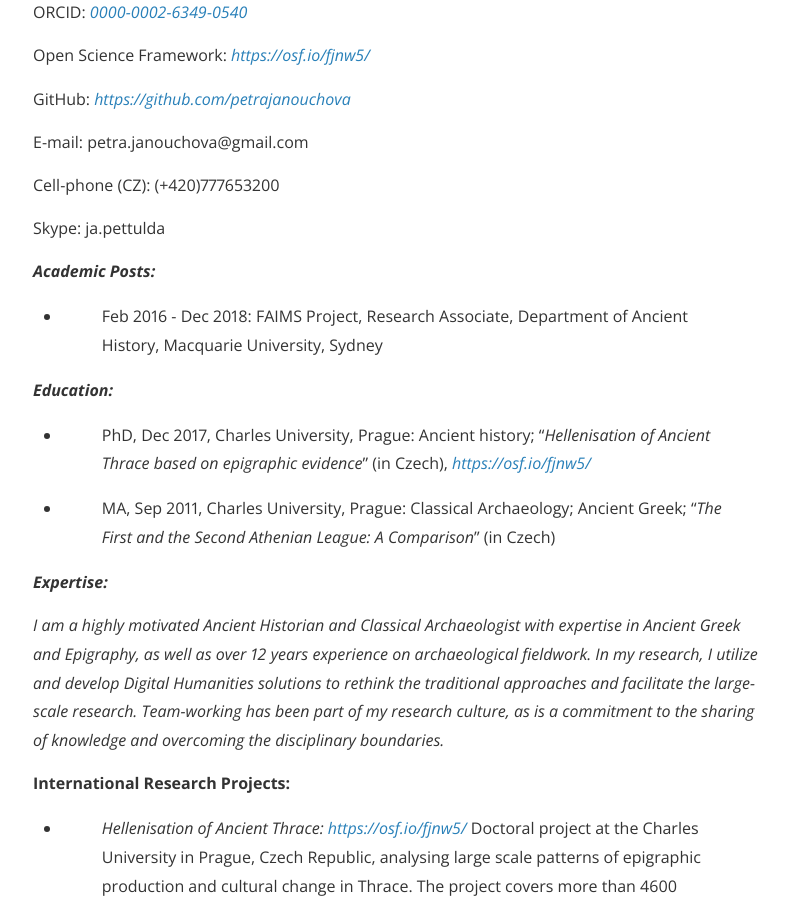
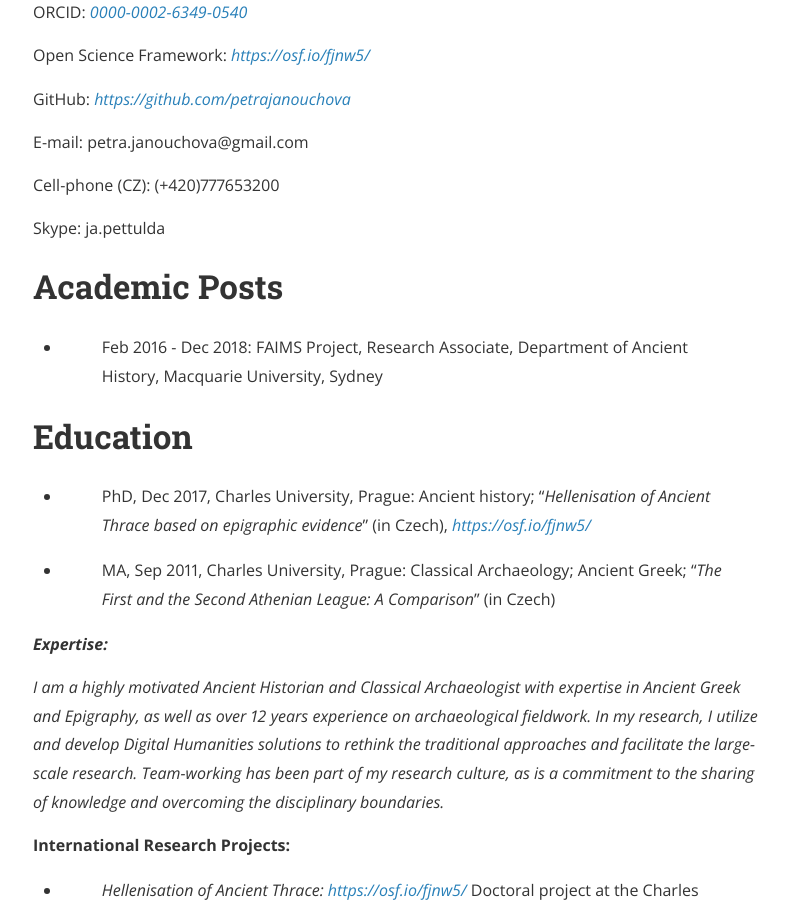
Before and after one commit to petrifiedvoices/petrifiedvoices.github.io, a Jekyll site: the page built from CV.html, in a window 1280 px wide and 900 px high, scrolled down 392 px. Shown: the whole window, without its empty margins (239-1028 px from the left). Built offline with Jekyll 4.4.1, drawn with Linux system fonts in a browser that asks for light colours; nearby versions of some CDN libraries.

```diff
--- a/CV.html
+++ b/CV.html
@@ -14,13 +14,17 @@ permalink: /CV/
 <p>E-mail: petra.janouchova@gmail.com</p>
 <p>Cell-phone (CZ): (+420)777653200</p>
 <p>Skype: ja.pettulda</p>
-<p><strong><em>Academic Posts:</em></strong></p>
+
+<h1 id="headings">Academic Posts</h1>
+
 <ul>
 <li><blockquote>
 <p>Feb 2016 - Dec 2018: FAIMS Project, Research Associate, Department of Ancient History, Macquarie University, Sydney</p>
 </blockquote></li>
 </ul>
-<p><strong><em>Education:</em></strong></p>
+
+<h1 id="headings">Education</h1>
+
 <ul>
 <li><blockquote>
 <p>PhD, Dec 2017, Charles University, Prague: Ancient history; “<em>Hellenisation of Ancient Thrace based on epigraphic evidence</em>” (in Czech), <a href="https://osf.io/fjnw5/"><em>https://osf.io/fjnw5/</em></a></p>
```
